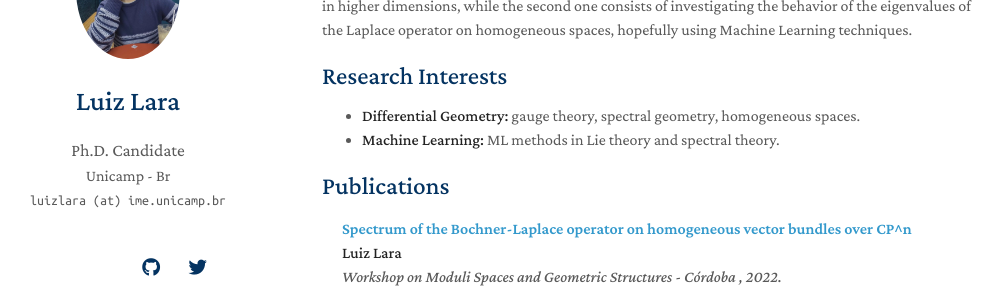
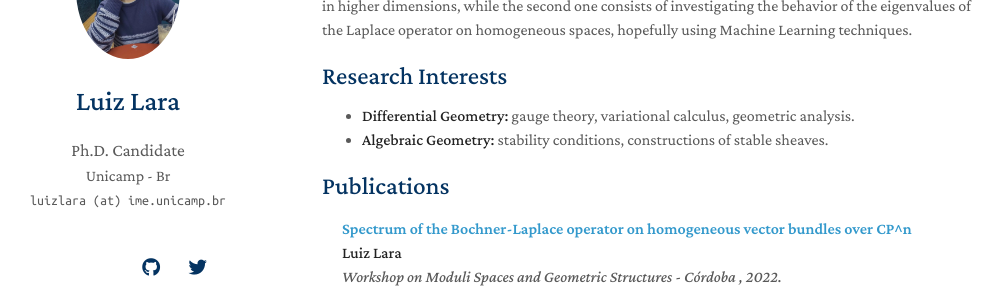
Before and after one commit to LuizLara1/luizlara-home, a Jekyll site: the page built from index.md, in a window 1280 px wide. Shown: the part 163-453 px from the top of the page, without its empty margins (148-1149 px from the left). Built offline with Jekyll 4.4.1, drawn with Linux system fonts in a browser that asks for light colours; nearby versions of some CDN libraries; a style sheet for code colours, icons or effects is not loaded; our own code applies the rules of GitHub Pages for plain Markdown files.

Commit message:
Update index.md
Atualizei minhas áreas de pesquisa

```diff
--- a/index.md
+++ b/index.md
@@ -10,8 +10,8 @@ I am a PhD candidate at the <a href="{{page.imecc}}">IMECC</a>, <a href="{{page.
 
 ## Research Interests
 
-- **Differential Geometry:** gauge theory, spectral geometry, homogeneous spaces.
-- **Machine Learning:** ML methods in Lie theory and spectral theory.
+- **Differential Geometry:** gauge theory, variational calculus, geometric analysis.
+- **Algebraic Geometry:** stability conditions, constructions of stable sheaves.
 
 [comment]: ## News
 
```
